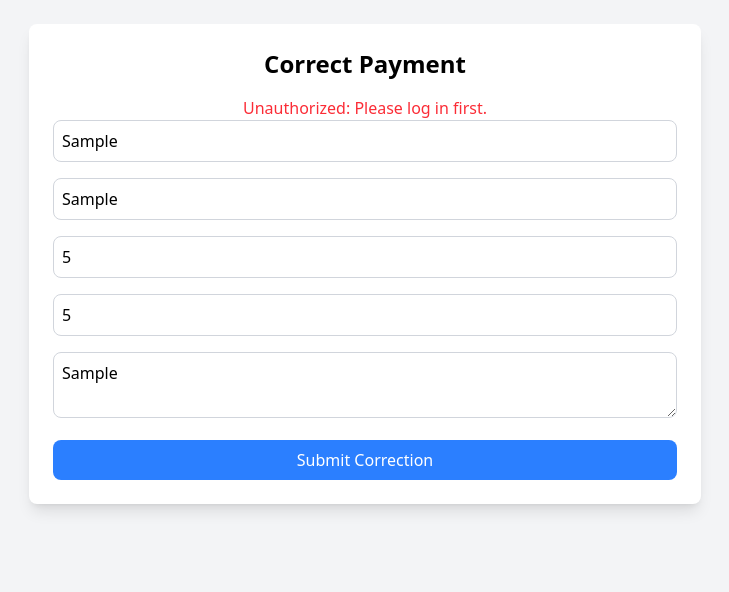
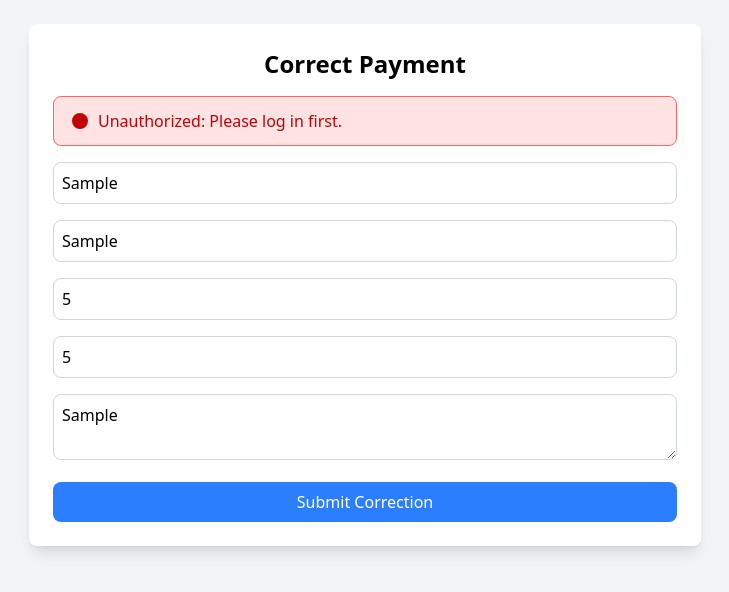
Before and after one commit to RashenThemiya/community, a React (Vite) app in the folder Frontend/: page /correct-payment in a window 1280 px wide. Both pictures are taken after typing "Sample", "Sample", "5", "5", "Sample" into the empty fields and a click on the button "Submit Correction". Shown: the top 592 px of the page, without its empty margins (275-1004 px from the left). Built offline with nearby package versions, Linux system fonts and the light colour scheme.

Commit message:
improve success msg

```diff
--- a/Frontend/src/pages/Payment/CorrectPayment.jsx
+++ b/Frontend/src/pages/Payment/CorrectPayment.jsx
@@ -1,5 +1,5 @@
-import { useState } from "react";
-import api from "../../utils/axiosInstance"; // Ensure this points to your axios setup
+import { useState, useEffect } from "react";
+import api from "../../utils/axiosInstance";
 
 const CorrectPayment = () => {
     const [formData, setFormData] = useState({
@@ -24,7 +24,6 @@ const CorrectPayment = () => {
         setError(null);
         setSuccess(null);
 
-        // Validate required fields
         if (!formData.shop_id || !formData.actual_amount || !formData.admin_put_amount) {
             setError("Shop ID, Actual Amount, and Admin Input Amount are required.");
             setLoading(false);
@@ -32,14 +31,13 @@ const CorrectPayment = () => {
         }
 
         try {
-            const token = localStorage.getItem("token"); // Get token from local storage
+            const token = localStorage.getItem("token");
             if (!token) {
                 setError("Unauthorized: Please log in first.");
                 setLoading(false);
                 return;
             }
 
-            // Construct request body without invoice_id if it's empty
             const { invoice_id, ...payload } = formData;
             if (invoice_id.trim() !== "") {
                 payload.invoice_id = invoice_id;
@@ -47,23 +45,23 @@ const CorrectPayment = () => {
 
             const response = await api.post(
                 "api/paymentscorrection/correct-payment/",
-                payload,  // Send only the required fields
+                payload,
                 {
                     headers: {
-                        Authorization: `Bearer ${token}`,  // Include Bearer token
+                        Authorization: `Bearer ${token}`,
                     },
                 }
             );
 
             if (response.data.success) {
-                setSuccess("Payment correction applied successfully!");
+                setSuccess("✅ Payment correction applied successfully!");
                 setFormData({
                     invoice_id: "",
                     shop_id: "",
                     actual_amount: "",
                     admin_put_amount: "",
                     edit_reason: "",
-                }); // Reset form
+                });
             } else {
                 setError(response.data.message || "Payment correction failed.");
             }
@@ -74,13 +72,40 @@ const CorrectPayment = () => {
         }
     };
 
+    useEffect(() => {
+        if (error || success) {
+            const timer = setTimeout(() => {
+                setError(null);
+                setSuccess(null);
+            }, 3000);
+            return () => clearTimeout(timer);
+        }
+    }, [error, success]);
+
     return (
         <div className="flex flex-col items-center min-h-screen bg-gray-100 p-6">
             <div className="bg-white p-6 rounded-lg shadow-lg w-full max-w-2xl">
                 <h2 className="text-2xl font-bold mb-4 text-center">Correct Payment</h2>
 
-                {error && <p className="text-red-500 text-center">{error}</p>}
-                {success && <p className="text-green-500 text-center">{success}</p>}
+                {/* Success Message */}
+                {success && (
+                    <div className="flex items-center bg-green-100 border border-green-400 text-green-700 px-4 py-3 rounded-lg mb-4" role="alert">
+                        <svg className="w-5 h-5 mr-2 fill-current" viewBox="0 0 20 20">
+                            <path d="M10 18a8 8 0 100-16 8 8 0 000 16zm-1-4l-3-3 1.4-1.4L9 11.2l4.6-4.6L15 8l-6 6z" />
+                        </svg>
+                        <span className="font-medium">{success}</span>
+                    </div>
+                )}
+
+                {/* Error Message */}
+                {error && (
+                    <div className="flex items-center bg-red-100 border border-red-400 text-red-700 px-4 py-3 rounded-lg mb-4" role="alert">
+                        <svg className="w-5 h-5 mr-2 fill-current" viewBox="0 0 20 20">
+                            <path d="M10 18a8 8 0 100-16 8 8 0 000 16zm1-13H9v6h2V5zm0 8H9v2h2v-2z" />
+                        </svg>
+                        <span className="font-medium">{error}</span>
+                    </div>
+                )}
 
                 <form onSubmit={handleSubmit} className="space-y-4">
                     <input
@@ -128,9 +153,8 @@ const CorrectPayment = () => {
 
                     <button
                         type="submit"
-                        className={`w-full py-2 rounded-lg transition duration-300 ${
-                            loading ? "bg-gray-400" : "bg-blue-500 hover:bg-blue-600 text-white"
-                        }`}
+                        className={`w-full py-2 rounded-lg transition duration-300 ${loading ? "bg-gray-400 cursor-not-allowed" : "bg-blue-500 hover:bg-blue-600 text-white"
+                            }`}
                         disabled={loading}
                     >
                         {loading ? "Processing..." : "Submit Correction"}
```
